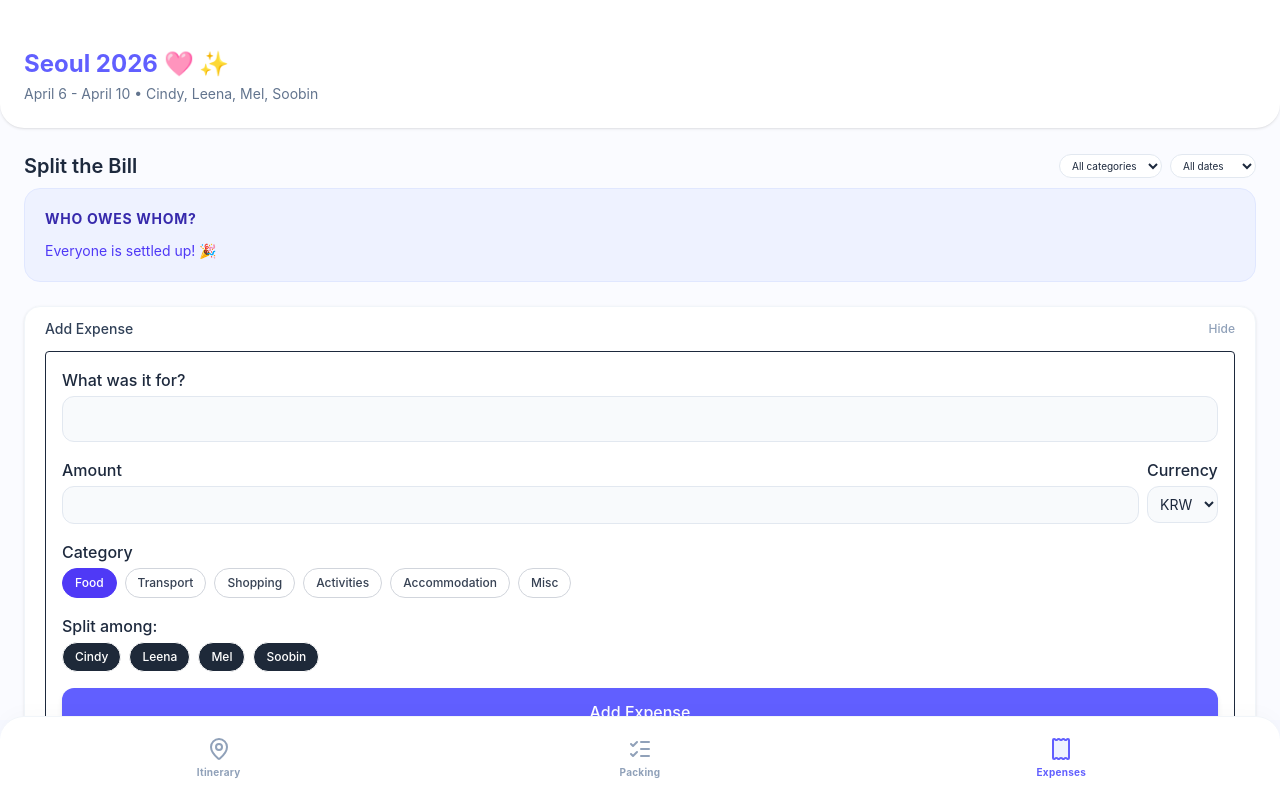
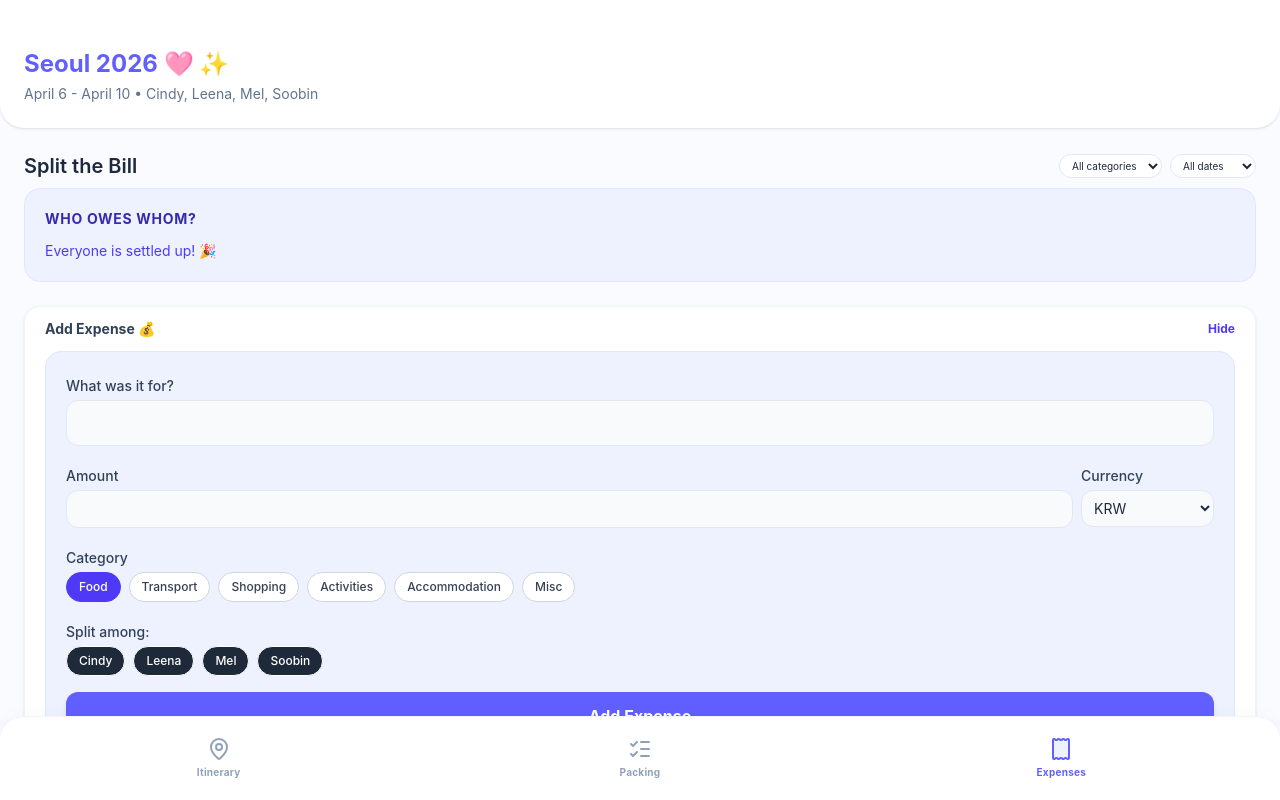
Before and after one commit to cindy-hui/korea-trip-2026, a React (Vite) app: page / in a window 1280 px wide. Both pictures are taken after a click on the button "Expenses". Built offline with nearby package versions, Linux system fonts and the light colour scheme.

Commit message:
updated expense tab: ui changes for fonts, add expense section

```diff
--- a/src/App.jsx
+++ b/src/App.jsx
@@ -709,10 +709,11 @@ function ExpenseForm({
     });
   };
 
+
   return (
-    <form onSubmit={onSubmit} className="space-y-4 p-4 border rounded">
+    <form onSubmit={onSubmit} className="bg-indigo-50 p-5 border border-indigo-100 rounded-2xl space-y-4">
       <div>
-        <label className="block font-medium mb-1">What was it for?</label>
+        <label className="text-sm font-medium text-slate-700 leading-loose">What was it for?</label>
         <input
           type="text"
           value={newExpense.desc}
@@ -726,7 +727,7 @@ function ExpenseForm({
 
       <div className="flex space-x-2">
         <div className="flex-1">
-          <label className="block font-medium mb-1">Amount</label>
+          <label className="text-sm font-medium text-slate-700 leading-loose">Amount</label>
           <input
             type="number"
             step="0.01"
@@ -740,13 +741,13 @@ function ExpenseForm({
         </div>
 
         <div>
-          <label className="block font-medium mb-1">Currency</label>
+          <label className="text-sm font-medium text-slate-700 leading-loose">Currency</label>
           <select
             value={newExpense.currency}
             onChange={(e) =>
               onChangeNewExpense({ ...newExpense, currency: e.target.value })
             }
-              className="px-2 py-2 text-sm bg-slate-50 border border-slate-200 rounded-xl"
+              className="w-full px-2 py-2 text-sm bg-slate-50 border border-slate-200 rounded-xl"
           >
             <option value="KRW">KRW</option>
             <option value="HKD">HKD</option>
@@ -756,7 +757,7 @@ function ExpenseForm({
       </div>
 
       <div>
-        <label className="block font-medium mb-1">Category</label>
+        <label className="text-sm font-medium text-slate-700 leading-loose">Category</label>
         <div className="flex flex-wrap gap-2">
           {PRESET_CATEGORIES.map((cat) => (
             <button
@@ -778,7 +779,7 @@ function ExpenseForm({
       </div>
 
       <div>
-        <label className="block font-medium mb-1">Split among:</label>
+        <label className="text-sm font-medium text-slate-700 leading-loose">Split among:</label>
         <div className="flex flex-wrap gap-2">
           {friends.map((f) => (
             <button
@@ -800,7 +801,7 @@ function ExpenseForm({
       <div>
         <button
           type="submit"
-          className="w-full bg-indigo-500 text-white font-medium py-3 rounded-xl shadow-md">
+          className="w-full bg-indigo-500 text-white font-bold py-3 rounded-xl shadow-md">
         Add Expense
         </button>
       </div>
@@ -929,10 +930,10 @@ function ExpensesTab({
         <button
           type="button"
           onClick={() => setShowAdd((v) => !v)}
-          className="w-full flex items-center justify-between px-5 py-3 text-sm font-medium text-slate-700"
+          className="w-full flex items-center justify-between px-5 py-3 text-sm font-bold text-slate-700"
         >
-          <span>Add Expense</span>
-          <span className="text-xs text-slate-400">
+          <span>Add Expense 💰 </span>
+          <span className="text-xs text-indigo-600">
             {showAdd ? 'Hide' : 'Show'}
           </span>
         </button>
@@ -952,7 +953,7 @@ function ExpensesTab({
       <div className="bg-white p-5 rounded-2xl shadow-sm border border-slate-100 space-y-3">
         <div className="flex items-center justify-between">
           <h3 className="font-bold text-slate-800 text-sm">
-            Expense Summary
+            Expense Summary 📊
           </h3>
           <select
             value={summaryPerson}
```
